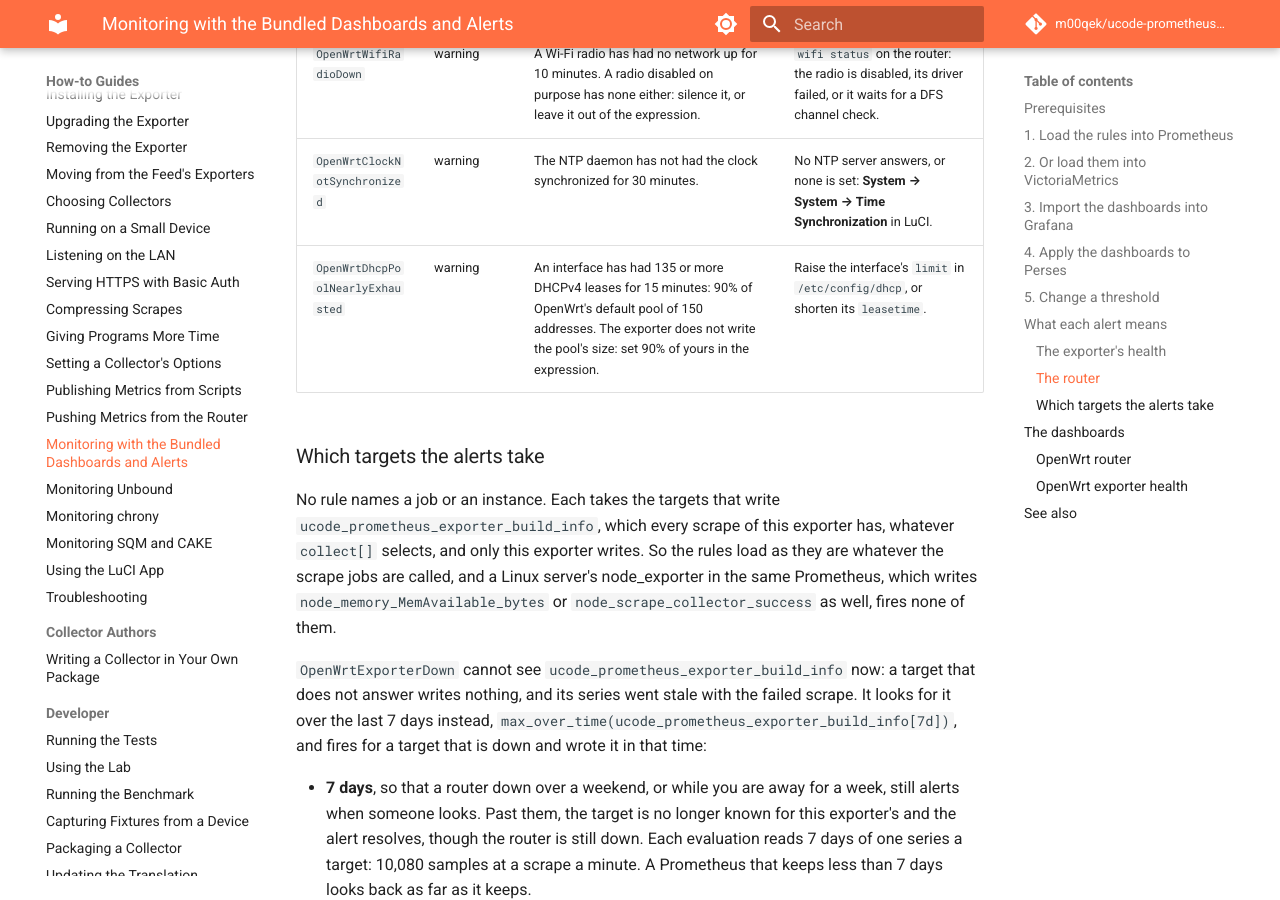
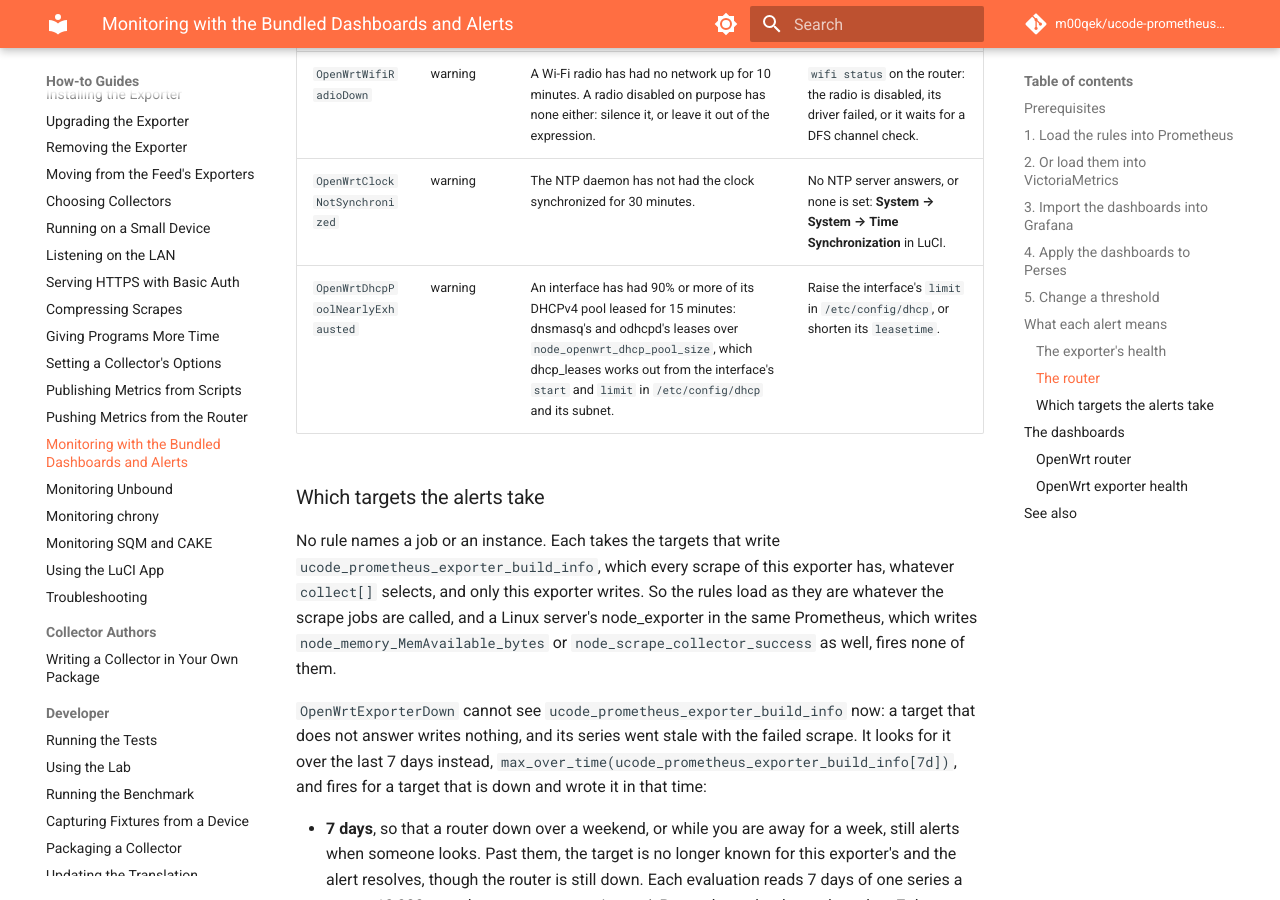
Before and after one commit to m00qek/ucode-prometheus-exporter, an MkDocs documentation site: the page built from docs/how-to/dashboards-and-alerts.md, in a window 1280 px wide and 900 px high, scrolled down 5760 px. Built offline with MkDocs 1.6.1 and Material for MkDocs 9.7.7, drawn with Linux system fonts in a browser that asks for light colours; comment, search, counter and statistics services are not loaded.

Commit message:
Alert on the DHCP pool by its size, and draw it with the leases
OpenWrtDhcpPoolNearlyExhausted fired at 135 DHCPv4 leases on an
interface, 90% of OpenWrt's default pool: now at 90% of the interface's
own pool, node_openwrt_dhcp_pool_size, its leases summed over it, and
nothing for an interface whose pool the exporter does not size. Its test
has pools of 150, 99 and 20 and an interface without one. The router
dashboards' DHCP leases panel draws each pool's size too.

```diff
--- a/docs/how-to/dashboards-and-alerts.md
+++ b/docs/how-to/dashboards-and-alerts.md
@@ -137,7 +137,7 @@
 | `OpenWrtWanDown` | critical | The logical interface `wan` has been down for 5 minutes. Name yours in the expression: `wan\|wan6`, `wwan`. | `ifstatus wan` on the router; `node_openwrt_interface_errors` counts the errors netifd holds for it. |
 | `OpenWrtWifiRadioDown` | warning | A Wi-Fi radio has had no network up for 10 minutes. A radio disabled on purpose has none either: silence it, or leave it out of the expression. | `wifi status` on the router: the radio is disabled, its driver failed, or it waits for a DFS channel check. |
 | `OpenWrtClockNotSynchronized` | warning | The NTP daemon has not had the clock synchronized for 30 minutes. | No NTP server answers, or none is set: **System → System → Time Synchronization** in LuCI. |
-| `OpenWrtDhcpPoolNearlyExhausted` | warning | An interface has had 135 or more DHCPv4 leases for 15 minutes: 90% of OpenWrt's default pool of 150 addresses. The exporter does not write the pool's size: set 90% of yours in the expression. | Raise the interface's `limit` in `/etc/config/dhcp`, or shorten its `leasetime`. |
+| `OpenWrtDhcpPoolNearlyExhausted` | warning | An interface has had 90% or more of its DHCPv4 pool leased for 15 minutes: dnsmasq's and odhcpd's leases over `node_openwrt_dhcp_pool_size`, which dhcp_leases works out from the interface's `start` and `limit` in `/etc/config/dhcp` and its subnet. | Raise the interface's `limit` in `/etc/config/dhcp`, or shorten its `leasetime`. |
 
 ### Which targets the alerts take
 
```
Also changed, not shown: CHANGELOG.md (+1 -0 lines), 4 other files.
